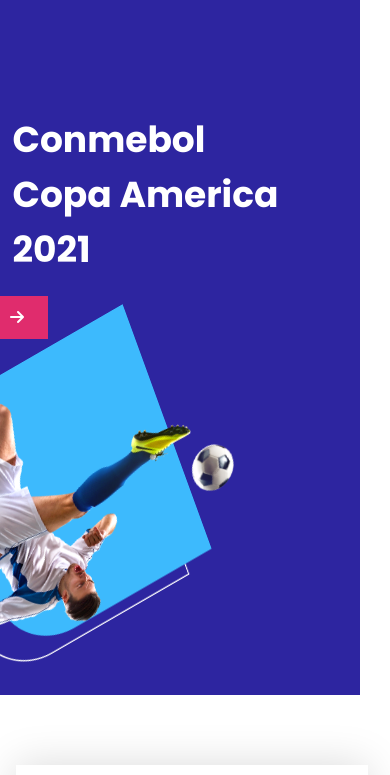
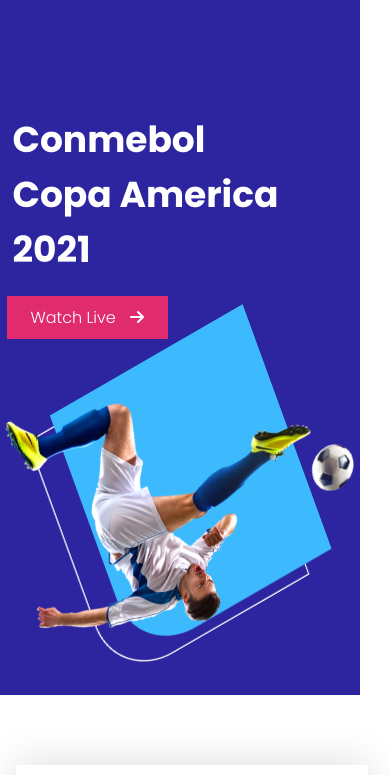
Before and after one commit to niirjhor/Resonsive-Football_2nd-Assignment, a plain HTML site: page index.html in a window 390 px wide. Shown: the top 775 px of the page. Drawn offline with Linux system fonts and the light colour scheme.

Commit message:
first commisssss

```diff
--- a/style2.css
+++ b/style2.css
@@ -249,7 +249,7 @@ td,th {
 .banner-img{
     width: 350px;
     height: 250px;
-    margin: 60px 5px 30px 5px;
+    margin: 60px 5px 30px 125px;
 }
 .group-stage-standings{
     display: flex;
@@ -274,4 +274,7 @@ td,th {
     width: 271px;
     height: 63px;
 }
+.live{
+    margin-left: 120px;
 }
+}
```
